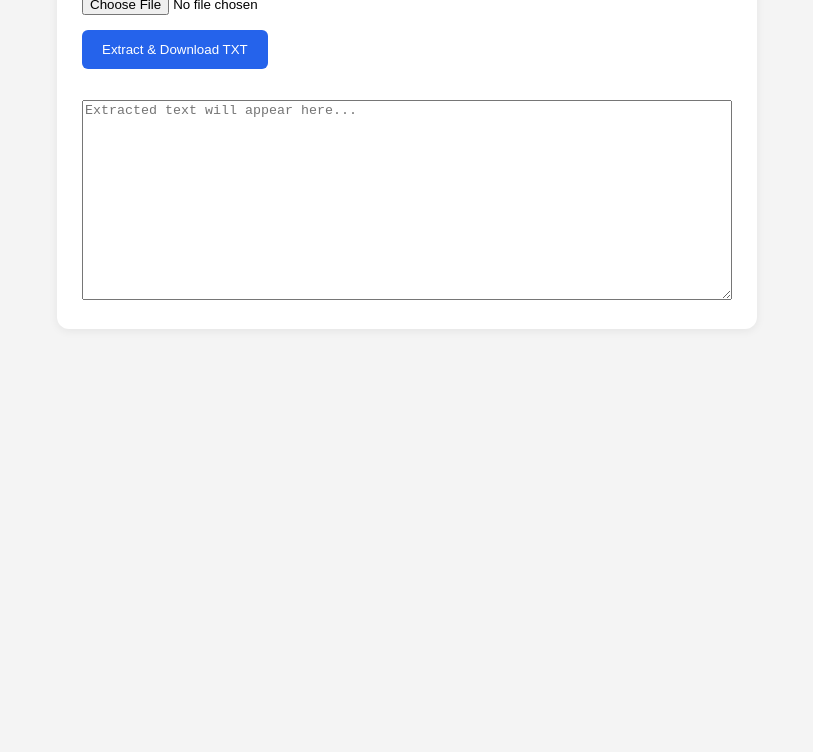
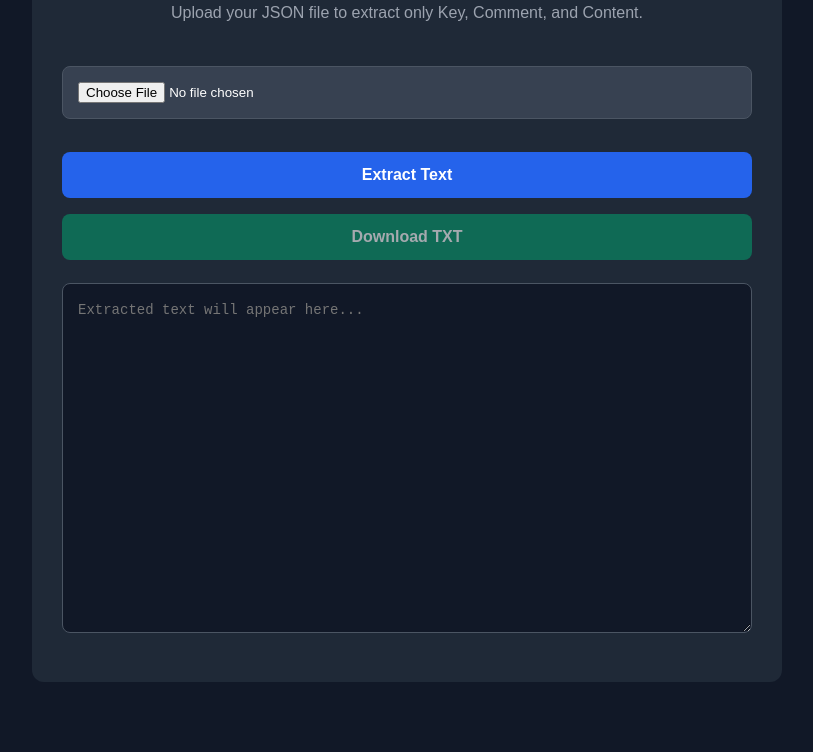
Before and after one commit to VacuusPP/Home, a plain HTML site: page lorebooks/index.html in a window 1280 px wide. Shown: the part 173-925 px from the top of the page, without its empty margins (233-1046 px from the left). Before the commit the page ends 800 px from the top, so only its background shows below. Drawn offline with Linux system fonts and the light colour scheme.

Commit message:
Revamp JSON Text Extractor UI and logic
Updated the JSON extractor interface and functionality to improve user experience and error handling.

```diff
--- a/lorebooks/index.html
+++ b/lorebooks/index.html
@@ -3,109 +3,254 @@
 <html lang="en">
 <head>
   <meta charset="UTF-8">
-<meta name="viewport" content="width=device-width, initial-scale=1">
-<title>JSON Comment & Content Extractor</title>
+  <meta name="viewport" content="width=device-width, initial-scale=1.0">
+  <title>JSON Text Extractor</title>
+
   <style>
+    * {
+      box-sizing: border-box;
+    }
+
     body {
+      margin: 0;
+      padding: 30px 15px;
+      background: #111827;
+      color: #f9fafb;
       font-family: Arial, sans-serif;
-        background: #f4f4f4;
-        padding: 40px;
-        max-width: 700px;
-        margin: auto;
     }
+
     .container {
-        background: white;
-        padding: 25px;
+      max-width: 750px;
+      margin: 40px auto;
+      padding: 30px;
+      background: #1f2937;
       border-radius: 12px;
-        box-shadow: 0 2px 10px #0001;
     }
+
+    h1 {
+      text-align: center;
+      margin-bottom: 10px;
+    }
+
+    p {
+      color: #9ca3af;
+      text-align: center;
+      line-height: 1.5;
+    }
+
+    input[type="file"] {
+      width: 100%;
+      margin: 25px 0;
+      padding: 15px;
+      background: #374151;
+      border: 1px solid #4b5563;
+      border-radius: 8px;
+      color: white;
+    }
+
     button {
-        padding: 12px 20px;
-        margin-top: 15px;
+      width: 100%;
+      padding: 14px;
+      margin: 8px 0;
+      border: none;
+      border-radius: 8px;
+      font-size: 16px;
+      font-weight: bold;
+      cursor: pointer;
+    }
+
+    #extractBtn {
       background: #2563eb;
       color: white;
-        border: none;
-        border-radius: 6px;
-        cursor: pointer;
     }
+
+    #downloadBtn {
+      background: #059669;
+      color: white;
+    }
+
     button:disabled {
-        background: #999;
+      background: #4b5563;
       cursor: not-allowed;
+      opacity: 0.6;
     }
+
     textarea {
       width: 100%;
-        height: 200px;
+      height: 350px;
       margin-top: 15px;
-        box-sizing: border-box;
+      padding: 15px;
+      resize: vertical;
+      background: #111827;
+      color: #e5e7eb;
+      border: 1px solid #4b5563;
+      border-radius: 8px;
+      font-family: monospace;
+      font-size: 14px;
+      line-height: 1.6;
     }
+
     #status {
       margin-top: 15px;
-        color: #333;
+      text-align: center;
+      color: #34d399;
+    }
+
+    .error {
+      color: #f87171 !important;
     }
   </style>
 </head>
+
 <body>
 
   <div class="container">
-    <h2>JSON Extractor</h2>
-    <p>Upload a JSON file to extract comments and content.</p>
 
-    <input type="file" id="fileInput" accept=".json">
+    <h1>JSON Text Extractor</h1>
 
-    <br>
-    <button onclick="extractJSON()">Extract & Download TXT</button>
+    <p>
+      Upload your JSON file to extract only
+      Key, Comment, and Content.
+    </p>
 
-    <p id="status"></p>
+    <input
+      type="file"
+      id="fileInput"
+      accept=".json,application/json,.txt,text/plain"
+    >
 
-    <textarea id="preview" placeholder="Extracted text will appear here..." readonly></textarea>
+    <button id="extractBtn">
+      Extract Text
+    </button>
+
+    <button id="downloadBtn" disabled>
+      Download TXT
+    </button>
+
+    <textarea
+      id="output"
+      placeholder="Extracted text will appear here..."
+    ></textarea>
+
+    <div id="status"></div>
+
   </div>
 
   <script>
-async function extractJSON() {
-    const file = document.getElementById("fileInput").files[0];
+    const fileInput = document.getElementById("fileInput");
+    const extractBtn = document.getElementById("extractBtn");
+    const downloadBtn = document.getElementById("downloadBtn");
+    const output = document.getElementById("output");
     const status = document.getElementById("status");
-    const preview = document.getElementById("preview");
+
+    let extractedText = "";
+
+    extractBtn.addEventListener("click", function () {
+      const file = fileInput.files[0];
 
       if (!file) {
-        status.textContent = "Please select a JSON file.";
+        showError("Please select a JSON file first.");
         return;
       }
 
+      const reader = new FileReader();
+
+      reader.onload = function (event) {
         try {
-        const text = await file.text();
-        const data = JSON.parse(text);
+          const json = JSON.parse(event.target.result);
 
-        // Support either an array or a single object
-        const entries = Array.isArray(data) ? data : [data];
+          const entries = json.entries;
 
-        const output = entries.map(entry => {
-            const comment = entry.comment ?? "";
-            const content = entry.content ?? "";
+          if (
+            !entries ||
+            typeof entries !== "object" ||
+            Array.isArray(entries)
+          ) {
+            throw new Error(
+              "Could not find the entries object in the JSON file."
+            );
+          }
 
-            return `Comment: ${comment}\nContent: ${content}`;
-        }).join("\n\n");
+          const results = [];
 
-        preview.value = output;
+          Object.values(entries).forEach(entry => {
+            if (!entry || typeof entry !== "object") {
+              return;
+            }
 
-        const blob = new Blob([output], {
-            type: "text/plain;charset=utf-8"
+            if (
+              typeof entry.key === "string" &&
+              entry.key.trim()
+            ) {
+              results.push(entry.key.trim());
+            }
+
+            if (
+              typeof entry.comment === "string" &&
+              entry.comment.trim()
+            ) {
+              results.push(entry.comment.trim());
+            }
+
+            if (
+              typeof entry.content === "string" &&
+              entry.content.trim()
+            ) {
+              results.push(entry.content.trim());
+            }
           });
+
+          extractedText = results.join("\n\n");
+
+          output.value = extractedText;
+
+          downloadBtn.disabled = results.length === 0;
+
+          status.classList.remove("error");
+          status.textContent =
+            "Successfully extracted " +
+            results.length +
+            " text values!";
+
+        } catch (error) {
+          extractedText = "";
+          output.value = "";
+          downloadBtn.disabled = true;
+          showError("Error: " + error.message);
+        }
+      };
+
+      reader.onerror = function () {
+        showError("Could not read the selected file.");
+      };
+
+      reader.readAsText(file);
+    });
+
+    downloadBtn.addEventListener("click", function () {
+      if (!extractedText) return;
+
+      const blob = new Blob(
+        [extractedText],
+        { type: "text/plain;charset=utf-8" }
+      );
 
       const url = URL.createObjectURL(blob);
       const link = document.createElement("a");
 
       link.href = url;
-        link.download = file.name.replace(/\.json$/i, "") + ".txt";
+      link.download = "extracted_text.txt";
+
+      document.body.appendChild(link);
       link.click();
+      document.body.removeChild(link);
 
       URL.revokeObjectURL(url);
+    });
 
-        status.textContent =
-            `Successfully extracted ${entries.length} entries!`;
-
-    } catch (error) {
-        status.textContent = "Error: Invalid JSON file or structure.";
-    }
+    function showError(message) {
+      status.classList.add("error");
+      status.textContent = message;
     }
   </script>
 
```
Lines whose indentation alone changed are shown as unchanged.
